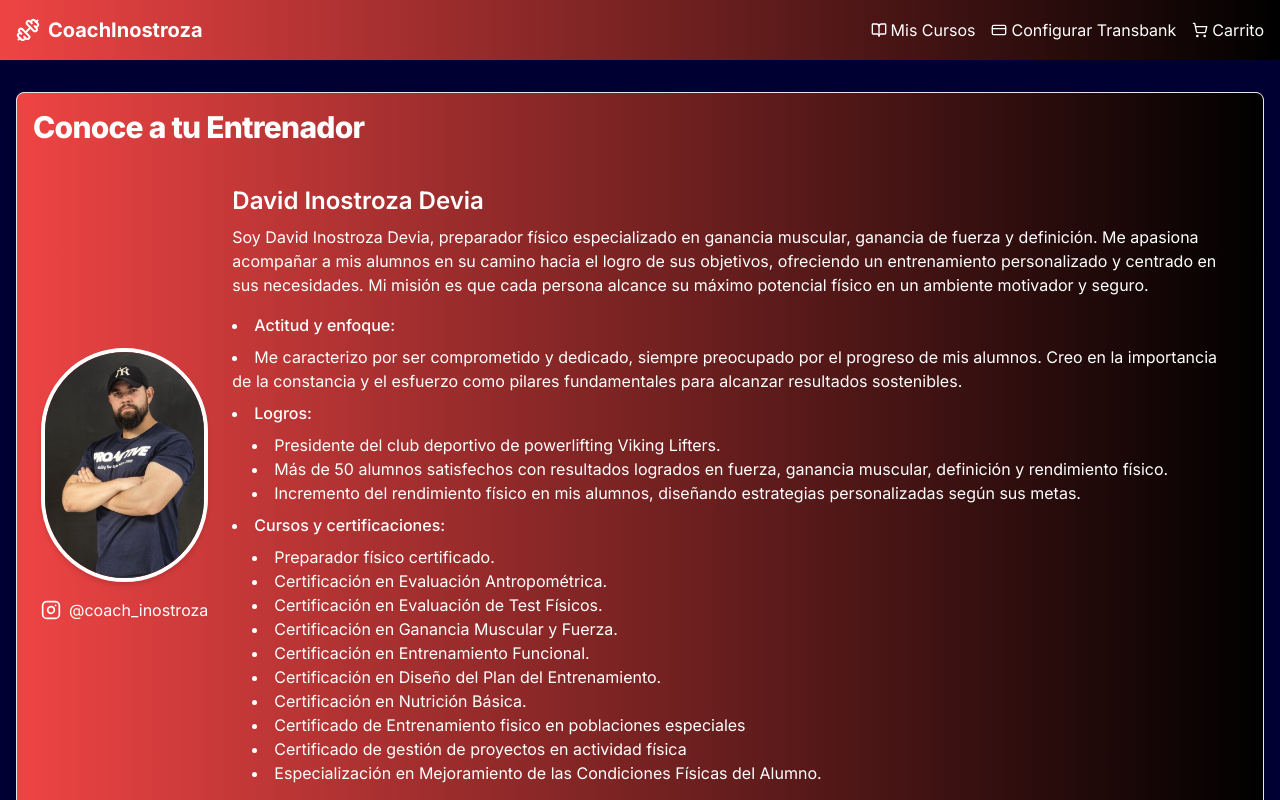
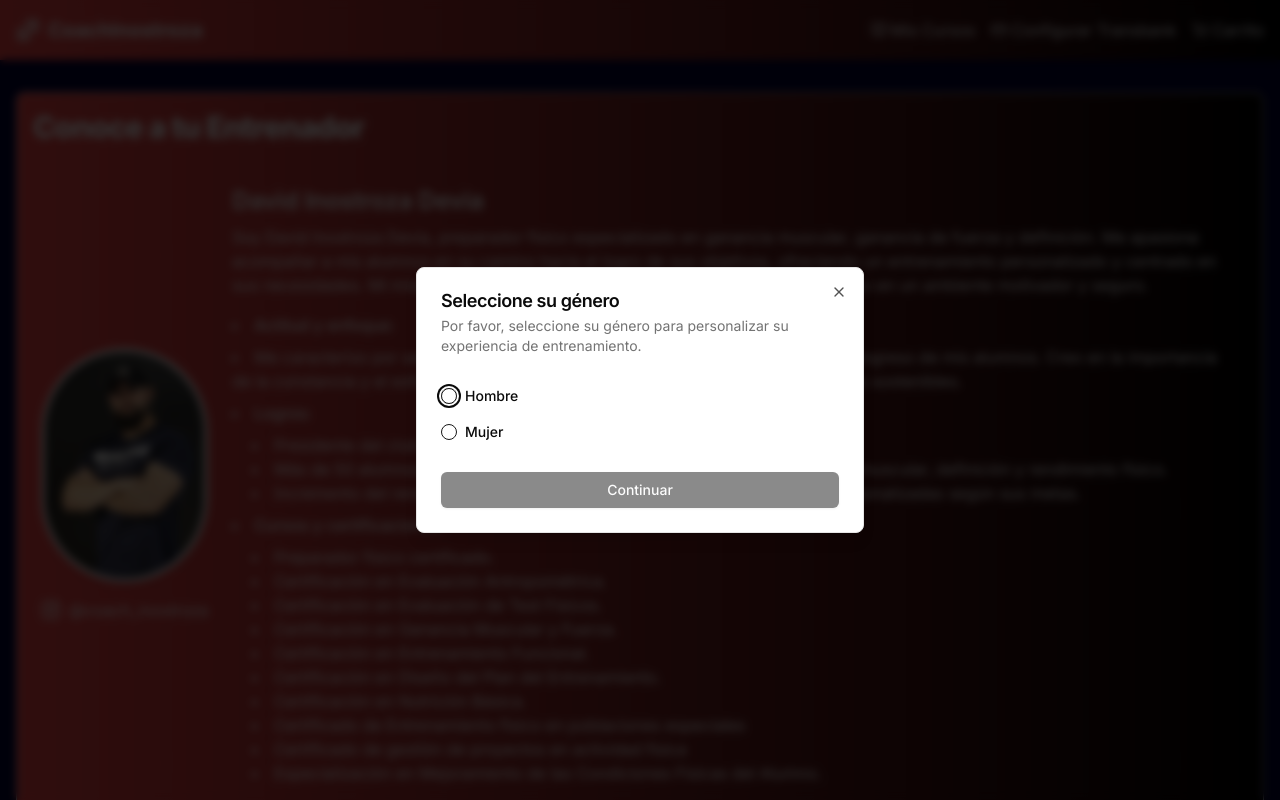
Before and after one commit to pipeaalzamora/Personal-trainer, a Next.js app: page / in a window 1280 px wide. Shown: the top 800 px of the page. Built offline with nearby package versions, Linux system fonts and the light colour scheme.

Commit message:
Implementación de genero en modal

```diff
--- a/app/page.tsx
+++ b/app/page.tsx
@@ -1,15 +1,41 @@
+"use client"
+
 import Link from 'next/link'
+import { useState, useEffect } from 'react'
 import { courses } from '../lib/courses'
 import { Card, CardContent, CardFooter, CardHeader, CardTitle } from "@/components/ui/card"
 import { Button } from "@/components/ui/button"
 import TrainerProfile from './components/TrainerProfile'
 import Image from 'next/image'
+import GenderSelectionModal from '@/components/GenderSelectionModal'
 
 export default function Home() {
-  const categories = ['Ganancia Muscular', 'Pérdida de Grasa Corporal', 'Ganancia de Fuerza', 'Powerlifting']
+  const allCategories = ['Ganancia Muscular', 'Pérdida de Grasa Corporal', 'Ganancia de Fuerza', 'Powerlifting']
+  const femaleCategories = ['Ganancia Muscular', 'Pérdida de Grasa Corporal']
+
+  const [categories, setCategories] = useState<string[]>(allCategories)
+
+  // Configurar las categorías iniciales basadas en localStorage al cargar
+  useEffect(() => {
+    const storedGender = localStorage.getItem('selectedGender');
+    if (storedGender === 'female') {
+      setCategories(femaleCategories);
+    } else {
+      setCategories(allCategories);
+    }
+  }, []);
+
+  const handleGenderSelect = (gender: 'male' | 'female') => {
+    if (gender === 'male') {
+      setCategories(allCategories)
+    } else {
+      setCategories(femaleCategories)
+    }
+  }
 
   return (
     <div className="container mx-auto px-4 py-8">
+      <GenderSelectionModal onGenderSelect={handleGenderSelect} />
 
       <TrainerProfile />
 
--- /dev/null
+++ b/components/GenderSelectionModal.tsx
@@ -0,0 +1,71 @@
+"use client"
+
+import { useState, useEffect } from "react"
+import { Dialog, DialogContent, DialogHeader, DialogTitle, DialogDescription } from "@/components/ui/dialog"
+import { RadioGroup, RadioGroupItem } from "@/components/ui/radio-group"
+import { Label } from "@/components/ui/label"
+import { Button } from "@/components/ui/button"
+
+interface GenderSelectionModalProps {
+  onGenderSelect: (gender: 'male' | 'female') => void;
+}
+
+export default function GenderSelectionModal({ onGenderSelect }: GenderSelectionModalProps) {
+  const [open, setOpen] = useState(false);
+  const [selectedGender, setSelectedGender] = useState<'male' | 'female' | null>(null);
+
+  // Mostrar el modal cuando el componente se monta
+  useEffect(() => {
+    // Mostrar el modal siempre que se cargue la página
+    setOpen(true);
+
+    // Recuperar la última selección para preseleccionarla en el modal
+    const storedGender = localStorage.getItem('selectedGender');
+    if (storedGender) {
+      setSelectedGender(storedGender as 'male' | 'female');
+    }
+  }, []);
+
+  const handleGenderSelect = () => {
+    if (selectedGender) {
+      // Guardar la selección en localStorage para futuras visitas
+      localStorage.setItem('selectedGender', selectedGender);
+      onGenderSelect(selectedGender);
+      setOpen(false);
+    }
+  };
+
+  return (
+    <Dialog open={open} onOpenChange={setOpen}>
+      <DialogContent className="sm:max-w-md">
+        <DialogHeader>
+          <DialogTitle>Seleccione su género</DialogTitle>
+          <DialogDescription>
+            Por favor, seleccione su género para personalizar su experiencia de entrenamiento.
+          </DialogDescription>
+        </DialogHeader>
+        <div className="py-4">
+          <RadioGroup value={selectedGender || ""} onValueChange={(value) => setSelectedGender(value as 'male' | 'female')}>
+            <div className="flex items-center space-x-2 mb-3">
+              <RadioGroupItem value="male" id="male" />
+              <Label htmlFor="male" className="font-medium">Hombre</Label>
+            </div>
+            <div className="flex items-center space-x-2">
+              <RadioGroupItem value="female" id="female" />
+              <Label htmlFor="female" className="font-medium">Mujer</Label>
+            </div>
+          </RadioGroup>
+        </div>
+        <div className="flex justify-center">
+          <Button
+            onClick={handleGenderSelect}
+            disabled={!selectedGender}
+            className="w-full"
+          >
+            Continuar
+          </Button>
+        </div>
+      </DialogContent>
+    </Dialog>
+  )
+}
--- /dev/null
+++ b/components/ui/dialog.tsx
@@ -0,0 +1,119 @@
+import * as React from "react"
+import * as DialogPrimitive from "@radix-ui/react-dialog"
+import { X } from "lucide-react"
+import { cn } from "@/lib/utils"
+
+const Dialog = DialogPrimitive.Root
+
+const DialogTrigger = DialogPrimitive.Trigger
+
+const DialogPortal = DialogPrimitive.Portal
+
+const DialogClose = DialogPrimitive.Close
+
+const DialogOverlay = React.forwardRef<
+  React.ElementRef<typeof DialogPrimitive.Overlay>,
+  React.ComponentPropsWithoutRef<typeof DialogPrimitive.Overlay>
+>(({ className, ...props }, ref) => (
+  <DialogPrimitive.Overlay
+    ref={ref}
+    className={cn(
+      "fixed inset-0 z-50 bg-black/80 backdrop-blur-sm data-[state=open]:animate-in data-[state=closed]:animate-out data-[state=closed]:fade-out-0 data-[state=open]:fade-in-0",
+      className
+    )}
+    {...props}
+  />
+))
+DialogOverlay.displayName = DialogPrimitive.Overlay.displayName
+
+const DialogContent = React.forwardRef<
+  React.ElementRef<typeof DialogPrimitive.Content>,
+  React.ComponentPropsWithoutRef<typeof DialogPrimitive.Content>
+>(({ className, children, ...props }, ref) => (
+  <DialogPortal>
+    <DialogOverlay />
+    <DialogPrimitive.Content
+      ref={ref}
+      className={cn(
+        "fixed left-[50%] top-[50%] z-50 grid w-full max-w-lg translate-x-[-50%] translate-y-[-50%] gap-4 border bg-background p-6 shadow-lg duration-200 data-[state=open]:animate-in data-[state=closed]:animate-out data-[state=closed]:fade-out-0 data-[state=open]:fade-in-0 data-[state=closed]:zoom-out-95 data-[state=open]:zoom-in-95 data-[state=closed]:slide-out-to-left-1/2 data-[state=closed]:slide-out-to-top-[48%] data-[state=open]:slide-in-from-left-1/2 data-[state=open]:slide-in-from-top-[48%] sm:rounded-lg",
+        className
+      )}
+      {...props}
+    >
+      {children}
+      <DialogPrimitive.Close className="absolute right-4 top-4 rounded-sm opacity-70 ring-offset-background transition-opacity hover:opacity-100 focus:outline-none focus:ring-2 focus:ring-ring focus:ring-offset-2 disabled:pointer-events-none data-[state=open]:bg-accent data-[state=open]:text-muted-foreground">
+        <X className="h-4 w-4" />
+        <span className="sr-only">Cerrar</span>
+      </DialogPrimitive.Close>
+    </DialogPrimitive.Content>
+  </DialogPortal>
+))
+DialogContent.displayName = DialogPrimitive.Content.displayName
+
+const DialogHeader = ({
+  className,
+  ...props
+}: React.HTMLAttributes<HTMLDivElement>) => (
+  <div
+    className={cn(
+      "flex flex-col space-y-1.5 text-center sm:text-left",
+      className
+    )}
+    {...props}
+  />
+)
+DialogHeader.displayName = "DialogHeader"
+
+const DialogFooter = ({
+  className,
+  ...props
+}: React.HTMLAttributes<HTMLDivElement>) => (
+  <div
+    className={cn(
+      "flex flex-col-reverse sm:flex-row sm:justify-end sm:space-x-2",
+      className
+    )}
+    {...props}
+  />
+)
+DialogFooter.displayName = "DialogFooter"
+
+const DialogTitle = React.forwardRef<
+  React.ElementRef<typeof DialogPrimitive.Title>,
+  React.ComponentPropsWithoutRef<typeof DialogPrimitive.Title>
+>(({ className, ...props }, ref) => (
+  <DialogPrimitive.Title
+    ref={ref}
+    className={cn(
+      "text-lg font-semibold leading-none tracking-tight",
+      className
+    )}
+    {...props}
+  />
+))
+DialogTitle.displayName = DialogPrimitive.Title.displayName
+
+const DialogDescription = React.forwardRef<
+  React.ElementRef<typeof DialogPrimitive.Description>,
+  React.ComponentPropsWithoutRef<typeof DialogPrimitive.Description>
+>(({ className, ...props }, ref) => (
+  <DialogPrimitive.Description
+    ref={ref}
+    className={cn("text-sm text-muted-foreground", className)}
+    {...props}
+  />
+))
+DialogDescription.displayName = DialogPrimitive.Description.displayName
+
+export {
+  Dialog,
+  DialogPortal,
+  DialogOverlay,
+  DialogClose,
+  DialogTrigger,
+  DialogContent,
+  DialogHeader,
+  DialogFooter,
+  DialogTitle,
+  DialogDescription,
+}
--- a/package.json
+++ b/package.json
@@ -12,6 +12,7 @@
     "@aws-sdk/client-s3": "^3.787.0",
     "@aws-sdk/s3-request-presigner": "^3.787.0",
     "@prisma/client": "^6.6.0",
+    "@radix-ui/react-dialog": "^1.1.11",
     "@radix-ui/react-label": "^2.1.4",
     "@radix-ui/react-radio-group": "^1.3.4",
     "@radix-ui/react-slot": "^1.1.1",
```
Also changed, not shown: 1 other file (tests, documents, lock files or other folders).
